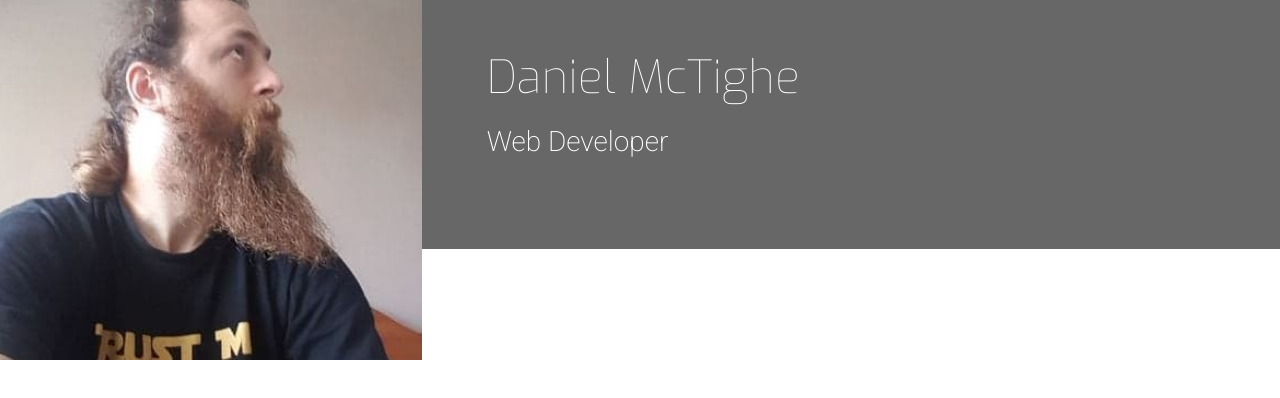
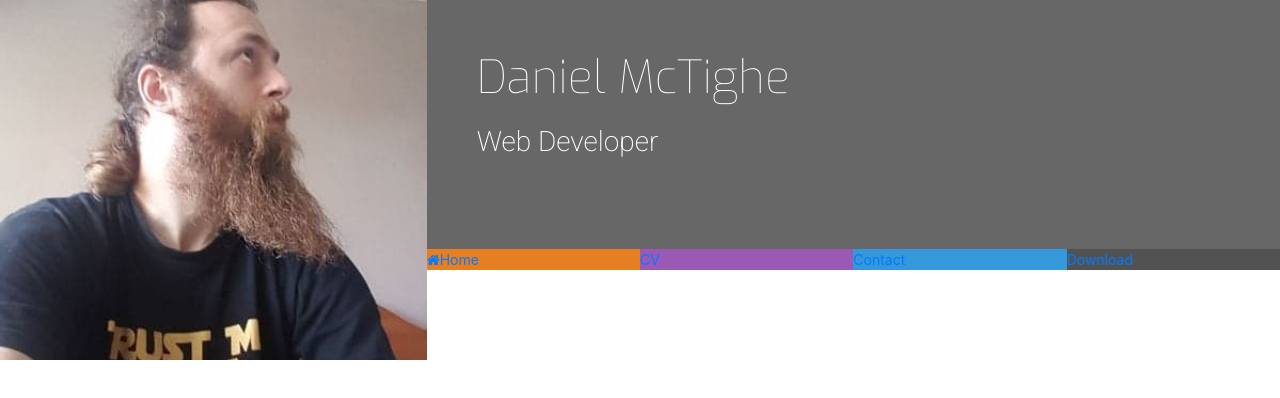
Before and after one commit to AbnocChinwads/cv-project, a plain HTML site: page index.html in a window 1280 px wide. Drawn offline with nearby package versions, Linux system fonts and the light colour scheme.

Commit message:
Added list items

```diff
--- a/assets/css/style.css
+++ b/assets/css/style.css
@@ -6,6 +6,21 @@
     background-color: #676767;
 }
 
+.ui-menu-color-home {
+    background-color: #e67e22;
+}
+
+.ui-menu-color-cv {
+    background-color: #9b59b6;
+}
+
+.ui-menu-color-contact {
+    background-color: #3498db;
+}
+
+.ui-menu-color-download {
+    background-color: #525252;
+}
 /*-------------------------------------------Heading */
 
 header {
@@ -43,3 +58,16 @@ header {
     margin-bottom: 90px;
     color: #ffffff;
 }
+
+.list-inline-item:not(:last-child) {
+    margin: 0;
+}
+
+.menucontainer {
+    font-size: 0;
+}
+
+#nav li {
+    font-size: 14px;
+    padding: 0;
+}
--- a/index.html
+++ b/index.html
@@ -11,15 +11,33 @@
 </head>
 <body>
     <header>
-        <div class="row">
+        <div class="row no-gutters">
             <a href="index.html" class="col-md-4 logo">
 
             </a>
             <div class="col-md-8">
-                <div class="row bg-color-name-title">
+                <div class="row bg-color-name-title no-gutters">
                     <div class="col heading">
                         <h1 class="name">Daniel McTighe</h1>
                         <h2 class="title">Web Developer</h2>
+                    </div>
+                </div>
+                <div class="row no-gutters">
+                    <div class="col">
+                        <ul id="nav" class="list-inline menucontainer">
+                            <li class="col-6 col-sm-3 ui-menu-color-home list-inline-item">
+                                <a href="#"><i class="fa fa-home" aria-hidden="true"></i><span>Home</span></a>
+                            </li>
+                            <li class="col-6 col-sm-3 ui-menu-color-cv list-inline-item">
+                                <a href="#"><span>CV</span></a>
+                            </li>
+                            <li class="col-6 col-sm-3 ui-menu-color-contact list-inline-item">
+                                <a href="#"><span>Contact</span></a>
+                            </li>
+                            <li class="col-6 col-sm-3 ui-menu-color-download list-inline-item">
+                                <a href="#"><span>Download</span></a>
+                            </li>
+                        </ul>
                     </div>
                 </div>
             </div>
```
